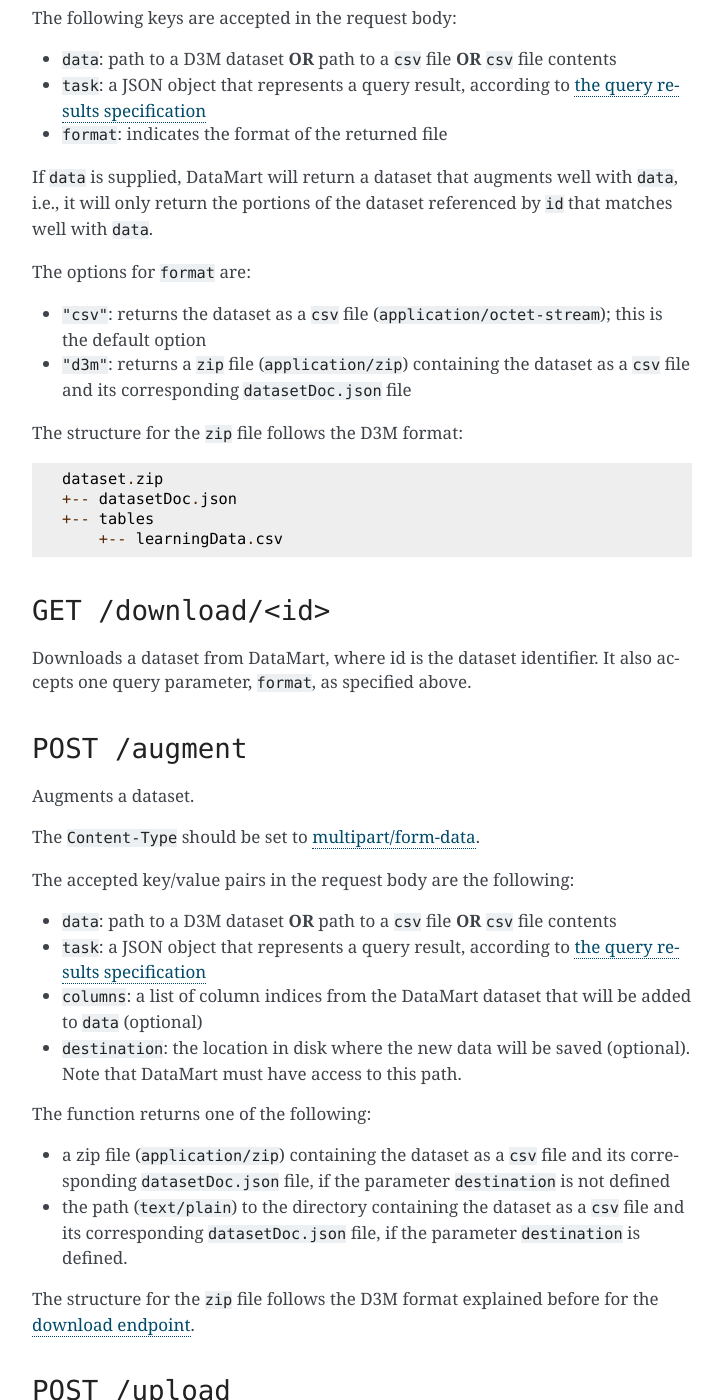
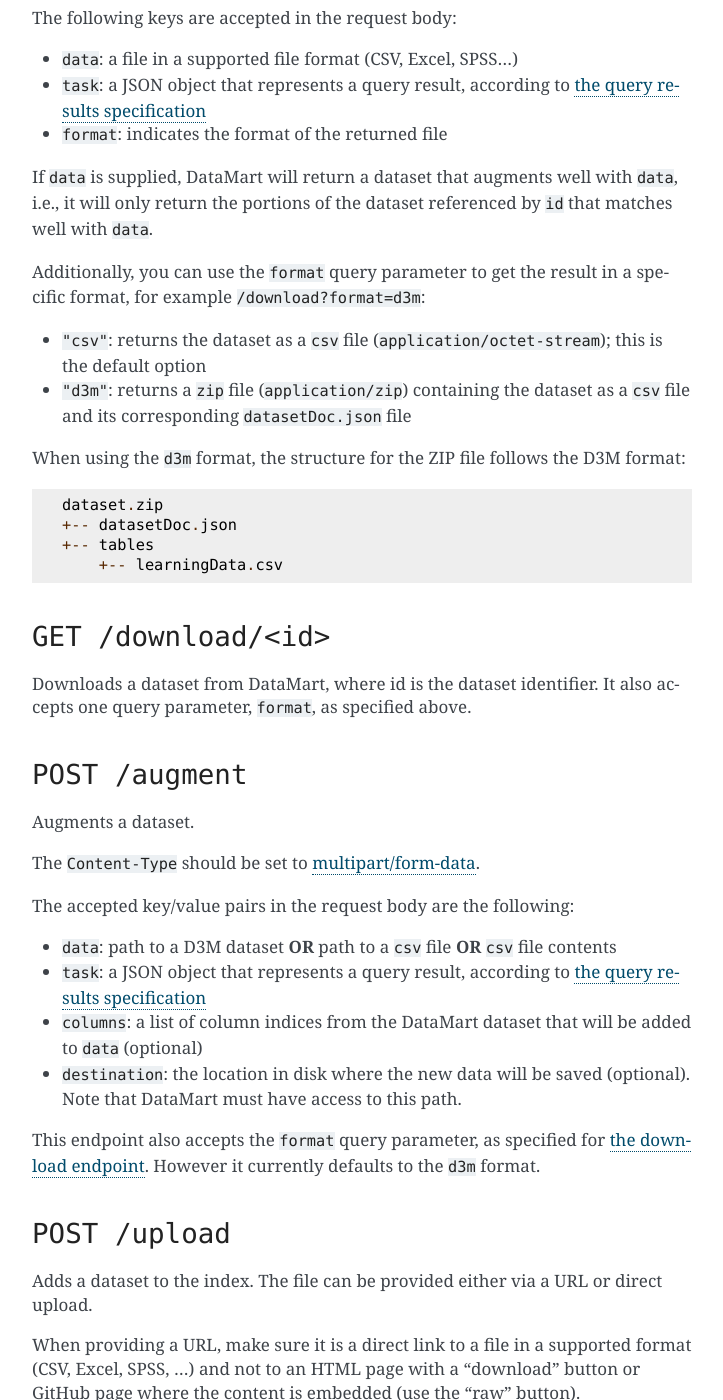
Before and after one commit to VIDA-NYU/auctus, a Sphinx documentation site: the page built from docs/restapi.rst, in a window 1280 px wide and 1400 px high, scrolled down 735 px. Shown: the whole window, without its empty margins (388-1111 px from the left). Built offline with Sphinx 7.4.7, drawn with Linux system fonts in a browser that asks for light colours; the version number is read from the project's files by our own code; some of the changed text lies outside the part shown.

Commit message:
Update documentation for format parameter
Also the option to provide file paths was removed.

```diff
--- a/docs/restapi.rst
+++ b/docs/restapi.rst
@@ -16,7 +16,7 @@
 
 The following keys are accepted in the request body (you need to specify at least one of them):
 
-* ``data``: path to a D3M dataset **OR** path to a ``csv`` file **OR** ``csv`` file contents
+* ``data``: a file in a supported file format (CSV, Excel, SPSS...)
 * ``query``: JSON object representing the query, according to :ref:`the query API specification <schema-query>`
 
 This endpoint returns a JSON object, according to :ref:`the query results specification <schema-result>`.
@@ -32,18 +32,18 @@
 
 The following keys are accepted in the request body:
 
-* ``data``: path to a D3M dataset **OR** path to a ``csv`` file **OR** ``csv`` file contents
+* ``data``: a file in a supported file format (CSV, Excel, SPSS...)
 * ``task``: a JSON object that represents a query result, according to :ref:`the query results specification <schema-result>`
 * ``format``: indicates the format of the returned file
 
 If ``data`` is supplied, DataMart will return a dataset that augments well with ``data``, i.e., it will only return the portions of the dataset referenced by ``id`` that matches well with ``data``.
 
-The options for ``format`` are:
+Additionally, you can use the ``format`` query parameter to get the result in a specific format, for example ``/download?format=d3m``:
 
 * ``"csv"``: returns the dataset as a ``csv`` file (``application/octet-stream``); this is the default option
 * ``"d3m"``: returns a ``zip`` file (``application/zip``) containing the dataset as a ``csv`` file and its corresponding ``datasetDoc.json`` file
 
-The structure for the ``zip`` file follows the D3M format:
+When using the ``d3m`` format, the structure for the ZIP file follows the D3M format:
 
 ..  code::
 
@@ -75,12 +75,7 @@
 * ``columns``: a list of column indices from the DataMart dataset that will be added to ``data`` (optional)
 * ``destination``: the location in disk where the new data will be saved (optional). Note that DataMart must have access to this path.
 
-The function returns one of the following:
-
-* a zip file (``application/zip``) containing the dataset as a ``csv`` file and its corresponding ``datasetDoc.json`` file, if the parameter ``destination`` is not defined
-* the path (``text/plain``) to the directory containing the dataset as a ``csv`` file and its corresponding ``datasetDoc.json`` file, if the parameter ``destination`` is defined.
-
-The structure for the ``zip`` file follows the D3M format explained before for the :ref:`download endpoint <rest-download>`.
+This endpoint also accepts the ``format`` query parameter, as specified for :ref:`the download endpoint <rest-download>`. However it currently defaults to the ``d3m`` format.
 
 ``POST /upload``
 ----------------
```
